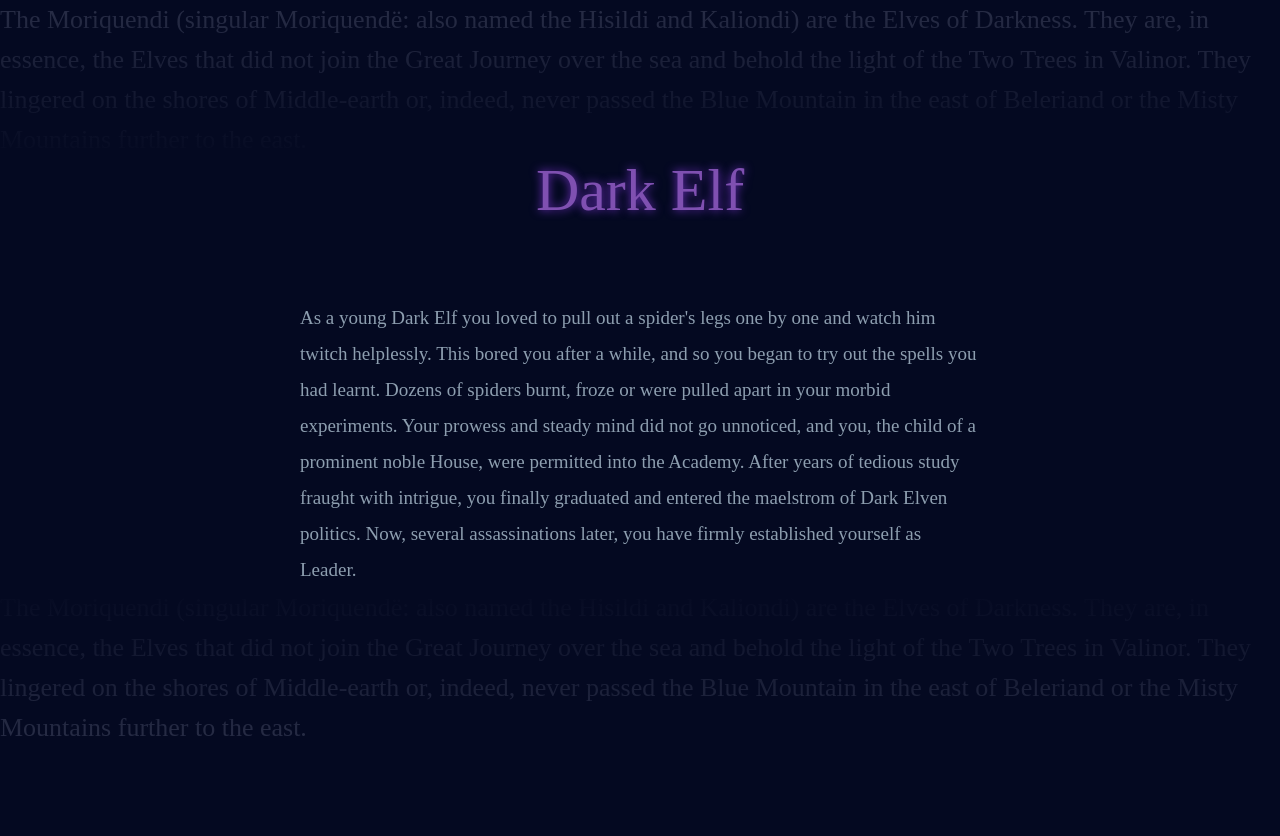
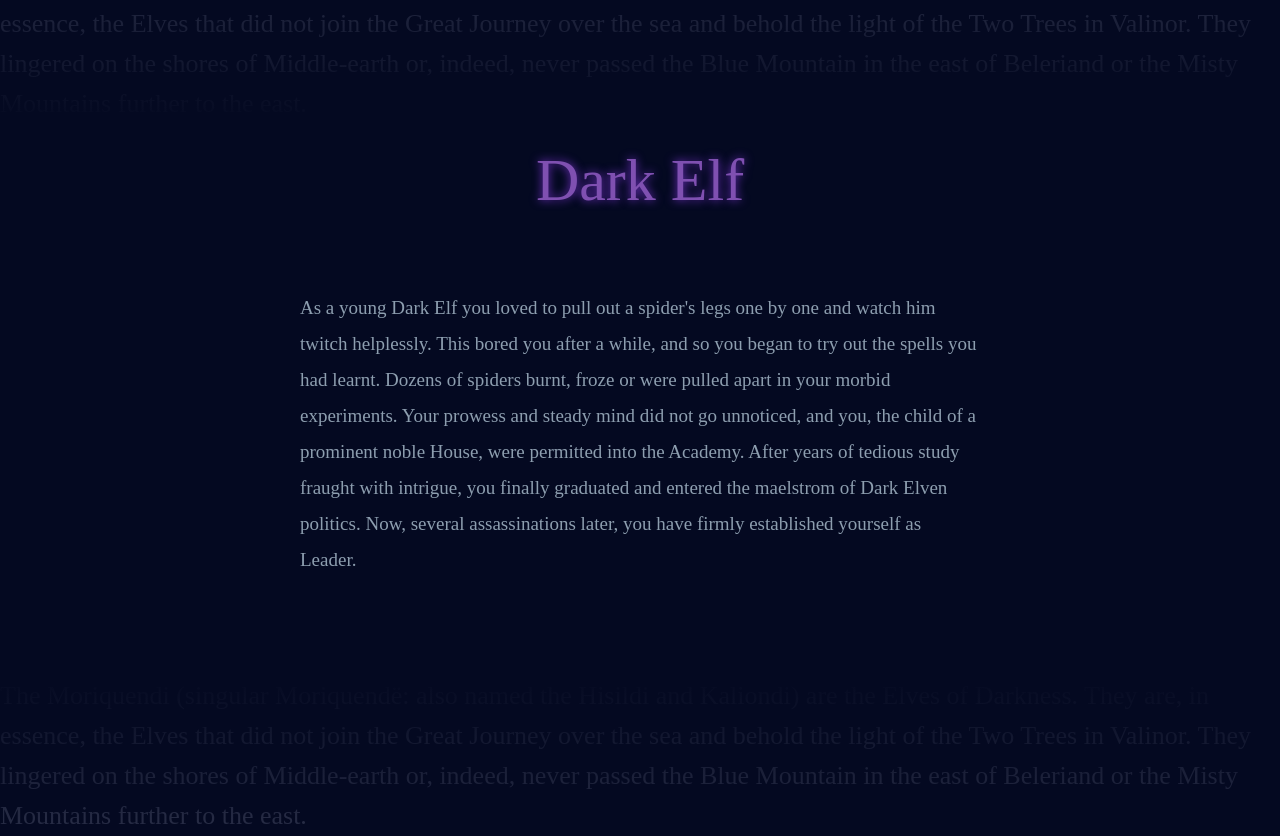
Before and after one commit to Termato/orktuts, a PHP site: page /index.html in a window 1280 px wide. Before the commit the page ends 736 px from the top, so only its background shows below. Run offline with PHP 8.4, Linux system fonts and the light colour scheme; some libraries are stand-ins or nearby versions.

Commit message:
Fix mystery text to top and bottom

```diff
--- a/index.html
+++ b/index.html
@@ -20,10 +20,12 @@
         <p class="browserupgrade">You are using an <strong>outdated</strong> browser. Please <a href="http://browsehappy.com/">upgrade your browser</a> to improve your experience.</p>
     <![endif]-->
 
-    <div class="mysterious-text">
+    <div class="mysterious-text top">
       <div class="mysterious-text-overlay"></div>
       The Moriquendi (singular Moriquendë: also named the Hisildi and Kaliondi) are the Elves of Darkness. They are, in essence, the Elves that did not join the Great Journey over the sea and behold the light of the Two Trees in Valinor. They lingered on the shores of Middle-earth or, indeed, never passed the Blue Mountain in the east of Beleriand or the Misty Mountains further to the east.
     </div>
+
+    <div class="tutorial-content">
 
       <div class="container">
         <h1>Dark Elf</h1>
@@ -36,7 +38,10 @@
       </div>
       <!-- /.container -->
 
-    <div class="mysterious-text">
+    </div>
+    <!-- /.tutortial -->
+
+    <div class="mysterious-text bottom">
       <div class="mysterious-text-overlay reverse"></div>
       The Moriquendi (singular Moriquendë: also named the Hisildi and Kaliondi) are the Elves of Darkness. They are, in essence, the Elves that did not join the Great Journey over the sea and behold the light of the Two Trees in Valinor. They lingered on the shores of Middle-earth or, indeed, never passed the Blue Mountain in the east of Beleriand or the Misty Mountains further to the east.
     </div>
--- a/preprocess/sass/site.scss
+++ b/preprocess/sass/site.scss
@@ -11,6 +11,15 @@ $DE_hd_font: 'First Order', serif;
 
 $font_ta: 'Tengwar Annatar', serif;
 
+html {
+  height: 100%;
+}
+
+body {
+  height: 100%;
+  position: relative;
+}
+
 body.dark-elf {
   background-color: $DE_bg;
   color: $DE_tx;
@@ -22,6 +31,14 @@ body.dark-elf {
   font-size: 26px;
   line-height: 40px;
   position: relative;
+  &.top {
+    position: absolute;
+    top: -36px;
+  }
+  &.bottom {
+    position: absolute;
+    bottom: -36px;
+  }
 }
 
 .mysterious-text-overlay {
@@ -34,6 +51,11 @@ body.dark-elf {
   &.reverse {
     background-image: linear-gradient( to top, transparent, $DE_bg);
   }
+}
+
+.tutorial-content {
+  position: relative;
+  top: 150px;
 }
 
 .container {
--- a/public/css/site.css
+++ b/public/css/site.css
@@ -45,6 +45,13 @@ table {
   border-collapse: collapse;
   border-spacing: 0; }
 
+html {
+  height: 100%; }
+
+body {
+  height: 100%;
+  position: relative; }
+
 body.dark-elf {
   background-color: #040921;
   color: #8D9EAF; }
@@ -55,6 +62,12 @@ body.dark-elf {
   font-size: 26px;
   line-height: 40px;
   position: relative; }
+  .mysterious-text.top {
+    position: absolute;
+    top: -36px; }
+  .mysterious-text.bottom {
+    position: absolute;
+    bottom: -36px; }
 
 .mysterious-text-overlay {
   background-image: -webkit-linear-gradient(top, transparent, #040921);
@@ -67,6 +80,10 @@ body.dark-elf {
   .mysterious-text-overlay.reverse {
     background-image: -webkit-linear-gradient(bottom, transparent, #040921);
     background-image: linear-gradient(to top, transparent, #040921); }
+
+.tutorial-content {
+  position: relative;
+  top: 150px; }
 
 .container {
   margin: auto;
```
Also changed, not shown: public/css/site.min.css (+1 -1 lines). Lines whose indentation alone changed are shown as unchanged.
